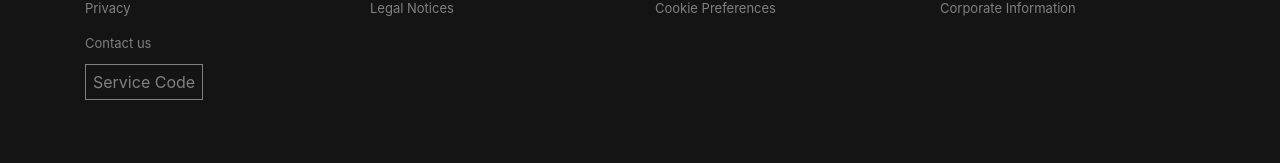
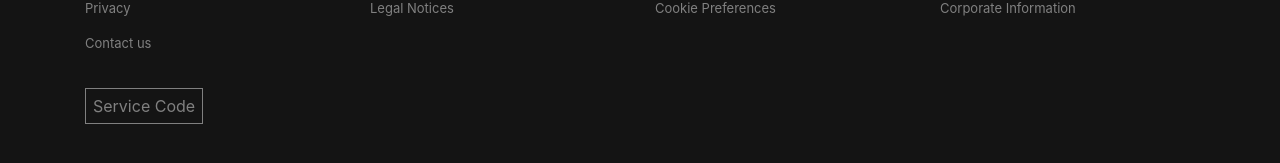
Before and after one commit to Radensuaso/m4d5-react-netflix, a React (Create React App) app: page / in a window 1280 px wide. Shown: the part 429-592 px from the top of the page. Built offline with nearby package versions, Linux system fonts and the light colour scheme; no server answers.

Commit message:
Adjustments made to images size, and fixed classname bug

```diff
--- a/src/App.css
+++ b/src/App.css
@@ -54,7 +54,7 @@ main#home-main {
 
 #searchedMovies img {
   object-fit: cover;
-  width: 20rem;
+  width: 30rem;
   height: 13rem;
 }
 
--- a/src/components/footer.jsx
+++ b/src/components/footer.jsx
@@ -37,12 +37,12 @@ const Footer = () => (
           <p className="text-nowrap">Terms of Use</p>
           <p className="text-nowrap">Corporate Information</p>
         </Col>
-        <Col xs={12} ClassName="mb-2 my-4">
+        <Col xs={12} className="mb-2 my-4">
           <a className="service-code" href="/">
             Service Code
           </a>
         </Col>
-        <Col xs={12} ClassName="mb-2">
+        <Col xs={12} className="mb-2">
           <p id="copyright">
             {/* &reg;1997 - 2019 Netflix, Inc. {i-0d00fcda2fdf9c0de} */}
           </p>
```
